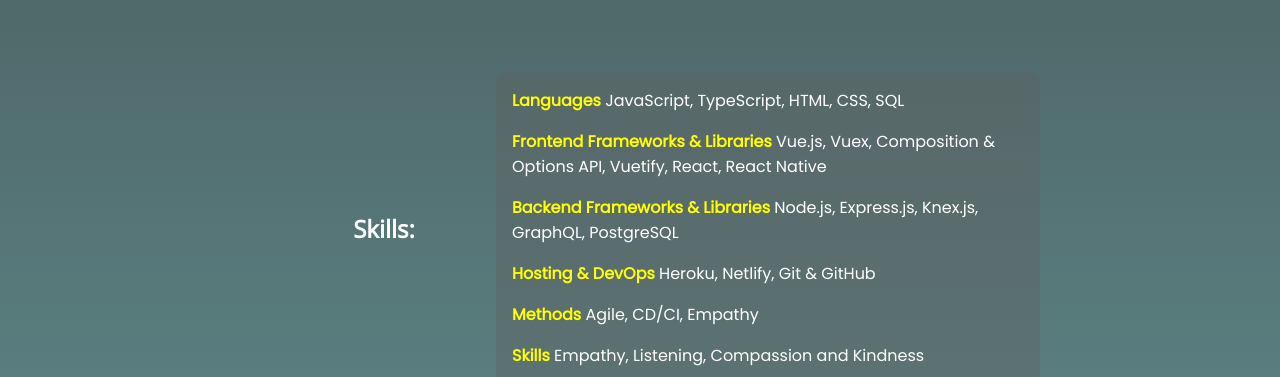
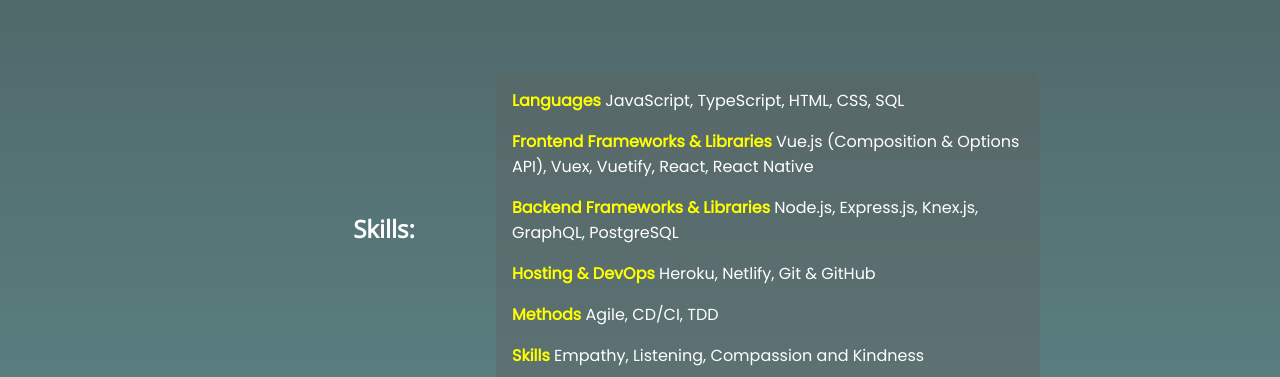
Before and after one commit to griffitp12/portfolioV1, a website: page src/index.html in a window 1280 px wide. Shown: the part 820-1197 px from the top of the page. Drawn offline with nearby package versions, Linux system fonts and the light colour scheme.

Commit message:
content edit

```diff
--- a/src/index.html
+++ b/src/index.html
@@ -56,10 +56,10 @@
 			<h2 class="highlight skills__head" id="skills">Skills:</h2>
 			<div class="skills__content content-box grid-content">
 				<p> <span class="app-name"> Languages </span> JavaScript, TypeScript, HTML, CSS, SQL</p>
-				<p> <span class="app-name"> Frontend Frameworks & Libraries </span> Vue.js, Vuex, Composition & Options API, Vuetify, React, React Native</p>
+				<p> <span class="app-name"> Frontend Frameworks & Libraries </span> Vue.js (Composition & Options API), Vuex, Vuetify, React, React Native</p>
 				<p> <span class="app-name"> Backend Frameworks & Libraries </span> Node.js, Express.js, Knex.js, GraphQL, PostgreSQL</p>
 				<p> <span class="app-name"> Hosting & DevOps </span> Heroku, Netlify, Git & GitHub</p>
-				<p> <span class="app-name"> Methods </span> Agile, CD/CI, Empathy</p>
+				<p> <span class="app-name"> Methods </span> Agile, CD/CI, TDD</p>
 				<p> <span class="app-name"> Skills </span> Empathy, Listening, Compassion and Kindness</p>
 			</div>
 			<!-- PROJECTS -->
```
